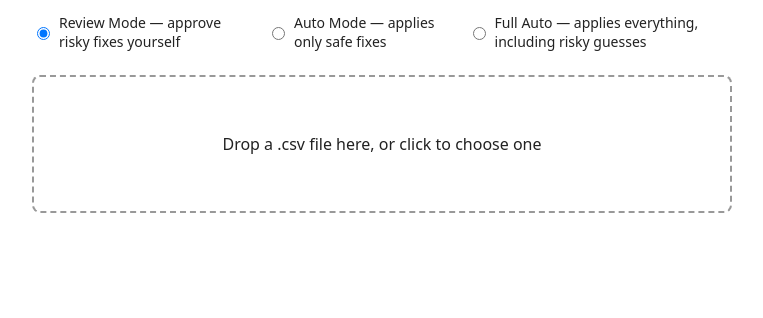
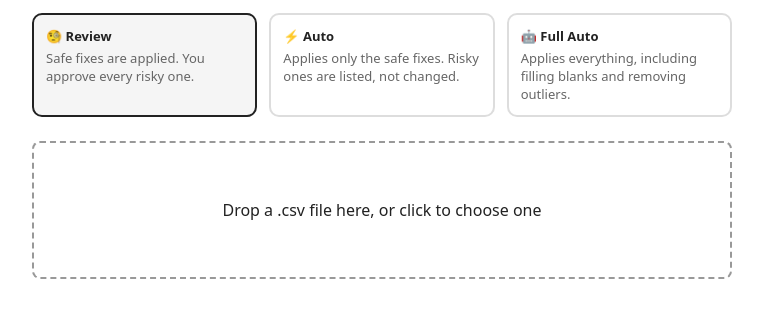
Before and after one commit to irfanayesha215-max/Data-Detective, a plain HTML site: page frontend/index.html in a window 1280 px wide. Shown: the part 134-452 px from the top of the page, without its empty margins (258-1021 px from the left). Drawn offline with Linux system fonts and the light colour scheme.

Commit message:
Update frontend UI
Update index.html to match the backend changes and improve the interface.

```diff
--- a/frontend/index.html
+++ b/frontend/index.html
@@ -7,8 +7,14 @@
     body { font-family: system-ui, sans-serif; max-width: 700px; margin: 40px auto; padding: 0 20px; color: #222; }
     h1 { margin-bottom: 4px; }
     .subtitle { color: #666; margin-top: 0; }
-    .mode-toggle { display: flex; gap: 20px; margin-top: 16px; font-size: 14px; }
-    .mode-toggle label { display: flex; align-items: center; gap: 6px; cursor: pointer; }
+    .modes { display: grid; grid-template-columns: repeat(3, 1fr); gap: 12px; margin-top: 16px; }
+    .mode-card { border: 2px solid #ddd; border-radius: 10px; padding: 12px; cursor: pointer;
+             display: flex; flex-direction: column; gap: 4px; font-size: 13px; }
+    .mode-card input { display: none; }
+    .mode-card span { color: #666; }
+    .mode-card:has(input:checked) { border-color: #222; background: #f5f5f5; }
+    .mode-card.danger:has(input:checked) { border-color: #b00020; background: #fdecee; }
+    @media (max-width: 600px) { .modes { grid-template-columns: 1fr; } }
     #dropzone {
       border: 2px dashed #999; border-radius: 8px; padding: 40px;
       text-align: center; margin: 24px 0; cursor: pointer;
@@ -34,10 +40,22 @@
   <h1>Data Detective 🔍</h1>
   <p class="subtitle">Upload a messy CSV. It explains every problem it finds, fixes what's safe, and leaves the risky calls to you.</p>
 
-  <div class="mode-toggle">
-    <label><input type="radio" name="mode" value="review" checked> Review Mode — approve risky fixes yourself</label>
-    <label><input type="radio" name="mode" value="auto"> Auto Mode — applies only safe fixes</label>
-    <label><input type="radio" name="mode" value="full_auto"> Full Auto — applies everything, including risky guesses</label>
+  <div class="modes">
+    <label class="mode-card">
+      <input type="radio" name="mode" value="review" checked>
+      <strong>🧐 Review</strong>
+      <span>Safe fixes are applied. You approve every risky one.</span>
+    </label>
+    <label class="mode-card">
+      <input type="radio" name="mode" value="auto">
+      <strong>⚡ Auto</strong>
+      <span>Applies only the safe fixes. Risky ones are listed, not changed.</span>
+    </label>
+    <label class="mode-card danger">
+      <input type="radio" name="mode" value="full_auto">
+      <strong>🤖 Full Auto</strong>
+      <span>Applies everything, including filling blanks and removing outliers.</span>
+    </label>
   </div>
   <p id="fullAutoWarning" style="display:none; color:#b00020; font-size:13px; margin-top:6px;">
     ⚠️ Full Auto will fill in missing values and remove outliers automatically —
@@ -106,7 +124,7 @@
 
       const formData = new FormData();
       formData.append("file", file);
-      formData.append("full_auto", mode === "full_auto");
+      formData.append("mode", mode);
 
       try {
         const response = await fetch("/api/clean", { method: "POST", body: formData });
@@ -146,7 +164,7 @@
 
     function renderResults(data, mode) {
       if (!data.results || data.results.length === 0) {
-        resultsBox.innerHTML = `<p>${data.message || "No issues found - this dataset looks clean!"}</p>`;
+        resultsBox.innerHTML = `<p>${escapeHtml(data.message || "No issues found - this dataset looks clean!")}</p>`;
         return;
       }
 
@@ -173,9 +191,9 @@
         `;
       }
 
-      // fixes that were approved/eligible but the fixer found nothing to
-      // change, or has no fixer for yet - shown separately so "Applied"
-      // never claims something that didn't actually happen
+      // fixes that were eligible but the fixer found nothing to change,
+      // or has no fixer for yet - kept separate so "Applied" never claims
+      // something that didn't actually happen
       for (const r of skipped) {
         html += `
           <div class="fix">
```
